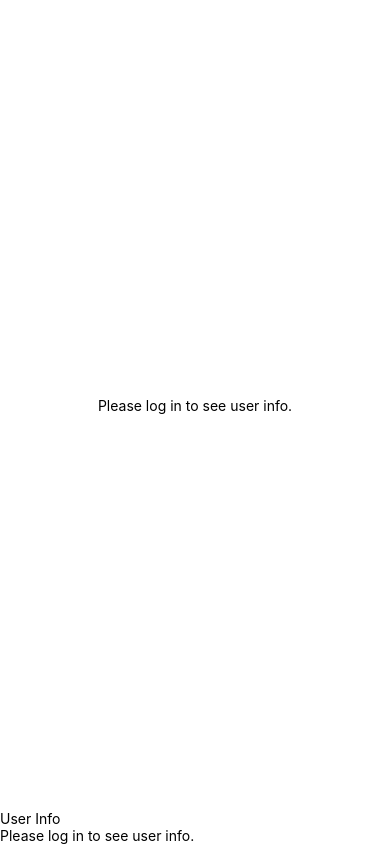
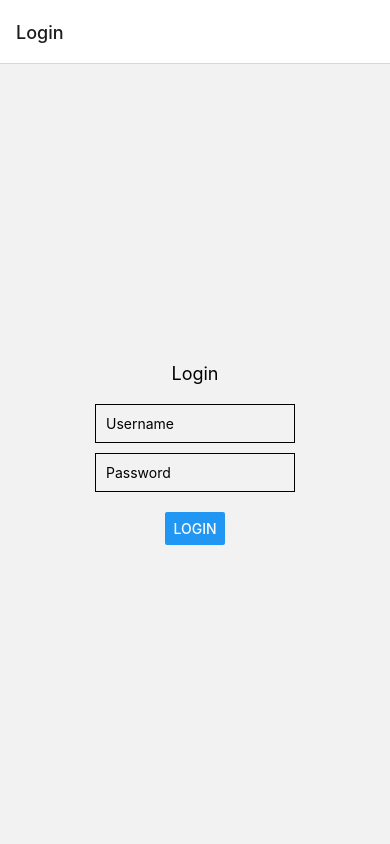
Before and after one commit to covenantcodes/demoReactContext, a React Native app: screen /Login in a window 390 px wide. Built offline with nearby package versions, Linux system fonts and the light colour scheme.

Commit message:
Redefined Imports in the Screens and Navigators

```diff
--- a/App.js
+++ b/App.js
@@ -1,13 +1,10 @@
-import React from 'react';
-import { UserProvider } from './Context/UserContext.js';
-import UserProfile from './UserProfile.js';
-import UserInfo from './UserInfo.js';
+import { UserProvider } from './Context/UserContext';
+import StackNavigator from './navigator/StackNavigator';
 
-const App = ()=> {
+const App =()=> {
   return (
     <UserProvider>
-      <UserProfile />
-      <UserInfo />
+      <StackNavigator />
     </UserProvider>
   );
 }
--- a/Context/UserContext.js
+++ b/Context/UserContext.js
@@ -1,4 +1,4 @@
-import React, { createContext, useContext, useState } from 'react';
+import { createContext, useContext, useState } from 'react';
 
 export const UserContext = createContext();
 
--- a/Screens/LoginScreen.js
+++ b/Screens/LoginScreen.js
@@ -1,6 +1,6 @@
-import React, { useState } from 'react';
+import { useState } from 'react';
 import { View, Text, TextInput, Button } from 'react-native';
-import { useUser } from './UserContext';
+import { useUser } from '../Context/UserContext';
 
 const LoginScreen = () => {
   const { setUser } = useUser();
--- a/UserInfo.js
+++ b/UserInfo.js
@@ -1,5 +1,5 @@
 // UserInfo.js
-import React, { useContext } from 'react';
+import { useContext } from 'react';
 import { View, Text } from 'react-native';
 import { UserContext } from './Context/UserContext.js';
 
--- a/UserProfile.js
+++ b/UserProfile.js
@@ -3,7 +3,7 @@ import React, { useContext } from 'react';
 import { View, Text, Button } from 'react-native';
 import { useUser } from './Context/UserContext.js';
 
-const UserProfile = ()=> {
+const UserProfileScreen = ()=> {
   const { user } = useUser();
 
   return (
@@ -11,10 +11,10 @@ const UserProfile = ()=> {
       {user ? (
         <Text>Welcome, {user.username}!</Text>
       ) : (
-        <Text>Please log in to see user info.</Text>
+        {/* <Text>Please log in to see user info.</Text> */}
       )}
     </View>
   );
 }
 
-export default UserProfile;
+export default UserProfileScreen;
--- a/navigator/StackNavigator.js
+++ b/navigator/StackNavigator.js
@@ -1,8 +1,7 @@
-import React from 'react';
 import { NavigationContainer } from '@react-navigation/native';
 import { createStackNavigator } from '@react-navigation/stack';
-import LoginScreen from './LoginScreen';
-import UserProfileScreen from './UserProfileScreen';
+import LoginScreen from '../Screens/LoginScreen';
+import UserProfileScreen from '../UserProfile';
 
 const Stack = createStackNavigator();
 
```
